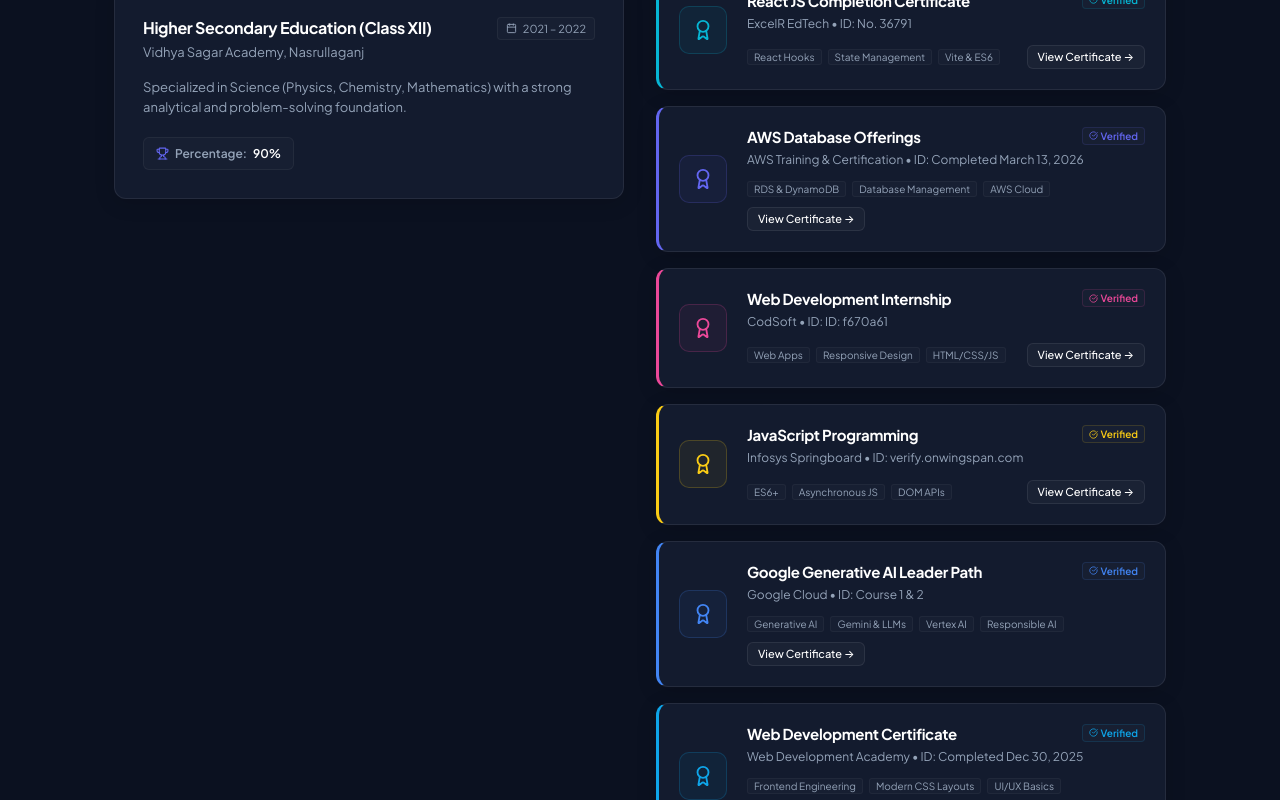
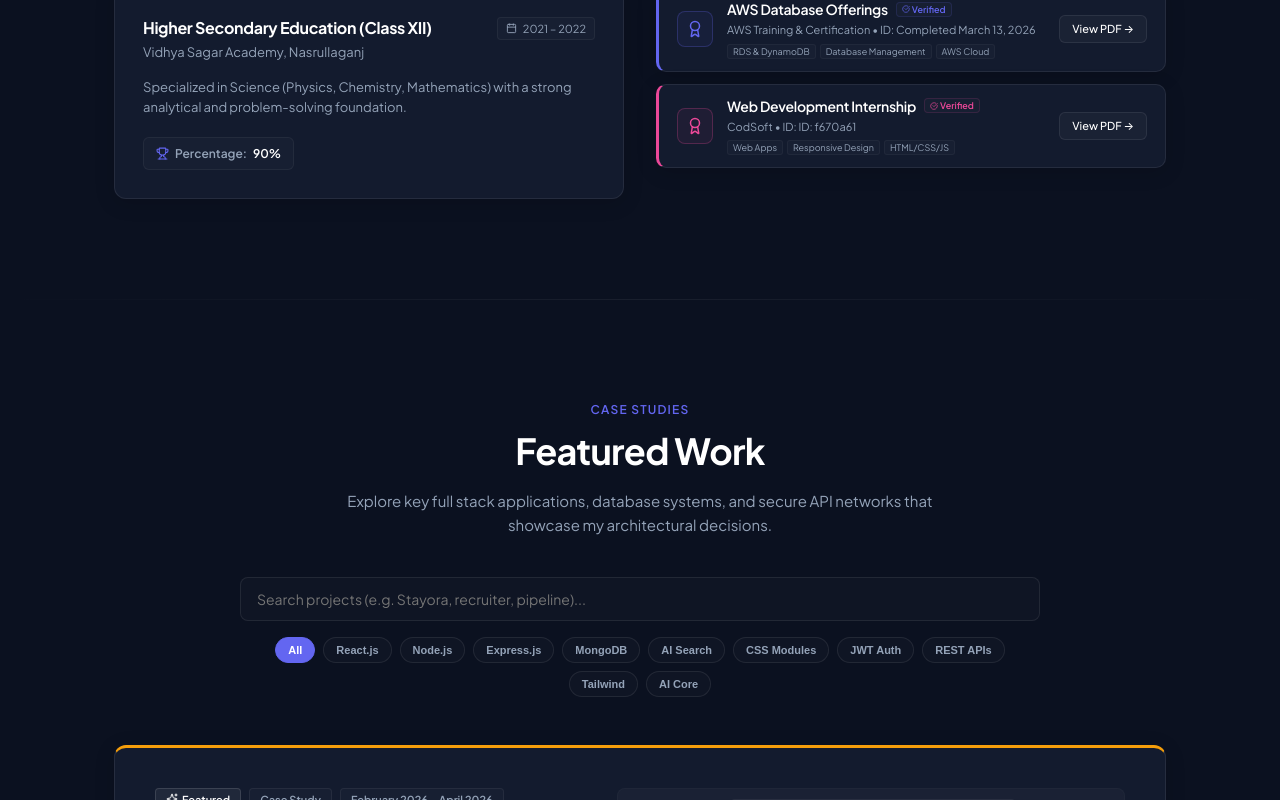
Before and after one commit to Amitrajput111/My-Portfolio, a React (Vite) app: page / in a window 1280 px wide. Shown: the part 5080-5880 px from the top of the page. Built offline with nearby package versions, Linux system fonts and the light colour scheme.

Commit message:
Refactor certifications to top 5 compact cards

```diff
--- a/src/components/EducationCertifications.jsx
+++ b/src/components/EducationCertifications.jsx
@@ -68,33 +68,6 @@
       cardClass: 'cert-web-intern',
       skills: ['Web Apps', 'Responsive Design', 'HTML/CSS/JS'],
       pdfUrl: '/codsoft-web-development-internship.pdf'
-    },
-    {
-      title: 'JavaScript Programming',
-      provider: 'Infosys Springboard',
-      id: 'verify.onwingspan.com',
-      color: '#facc15',
-      cardClass: 'cert-js-course',
-      skills: ['ES6+', 'Asynchronous JS', 'DOM APIs'],
-      pdfUrl: '/infosys-javascript.pdf'
-    },
-    {
-      title: 'Google Generative AI Leader Path',
-      provider: 'Google Cloud',
-      id: 'Course 1 & 2',
-      color: '#4285f4',
-      cardClass: 'cert-gen-ai',
-      skills: ['Generative AI', 'Gemini & LLMs', 'Vertex AI', 'Responsible AI'],
-      pdfUrl: '/google-gen-ai-leader-1.pdf'
-    },
-    {
-      title: 'Web Development Certificate',
-      provider: 'Web Development Academy',
-      id: 'Completed Dec 30, 2025',
-      color: '#0ea5e9',
-      cardClass: 'cert-web-dev',
-      skills: ['Frontend Engineering', 'Modern CSS Layouts', 'UI/UX Basics'],
-      pdfUrl: '/web-development-cert.pdf'
     }
   ];
 
@@ -204,26 +177,21 @@
             <h3 style={{ fontSize: '20px', fontWeight: 700, color: '#ffffff' }}>Professional Certifications</h3>
           </div>
 
-          <div style={{ display: 'grid', gridTemplateColumns: '1fr', gap: '16px' }}>
+          <div style={{ display: 'grid', gridTemplateColumns: '1fr', gap: '12px' }}>
             {certificationsList.map((cert) => (
               <div
                 key={cert.title}
-                className={`glass-card ${cert.cardClass}`}
-                style={{
-                  display: 'flex',
-                  alignItems: 'center',
-                  gap: '20px',
-                  padding: '20px',
-                }}
+                className={`glass-card cert-card-compact ${cert.cardClass}`}
               >
+                <div className="cert-left-area">
                   {/* Visual Icon Badge */}
                   <div
                     style={{
-                    width: '48px',
-                    height: '48px',
-                    borderRadius: '10px',
+                      width: '36px',
+                      height: '36px',
+                      borderRadius: '8px',
                       background: `rgba(${parseInt(cert.color.slice(1,3), 16) || 255}, ${parseInt(cert.color.slice(3,5), 16) || 255}, ${parseInt(cert.color.slice(5,7), 16) || 255}, 0.06)`,
-                    border: `1px solid rgba(${parseInt(cert.color.slice(1,3), 16) || 255}, ${parseInt(cert.color.slice(3,5), 16) || 255}, ${parseInt(cert.color.slice(5,7), 16) || 255}, 0.2)`,
+                      border: `1px solid rgba(${parseInt(cert.color.slice(1,3), 16) || 255}, ${parseInt(cert.color.slice(3,5), 16) || 255}, ${parseInt(cert.color.slice(5,7), 16) || 255}, 0.25)`,
                       display: 'flex',
                       justifyContent: 'center',
                       alignItems: 'center',
@@ -231,76 +199,57 @@
                       flexShrink: 0,
                     }}
                   >
-                  <Award size={22} />
+                    <Award size={18} />
                   </div>
 
                   {/* Details */}
-                <div style={{ flex: 1, display: 'flex', flexDirection: 'column', gap: '4px' }}>
-                  <div style={{ display: 'flex', justifyContent: 'space-between', alignItems: 'flex-start', flexWrap: 'wrap', gap: '4px' }}>
-                    <h4 style={{ fontSize: '15px', fontWeight: 700, color: '#ffffff' }}>
+                  <div className="cert-details-block">
+                    <div className="cert-header-line">
+                      <h4 className="cert-compact-title" title={cert.title}>
                         {cert.title}
                       </h4>
                       <span
                         style={{
-                        fontSize: '10px',
+                          fontSize: '9px',
                           fontWeight: 600,
                           color: cert.color,
                           background: 'rgba(255,255,255,0.02)',
                           border: `1px solid rgba(${parseInt(cert.color.slice(1,3), 16) || 255}, ${parseInt(cert.color.slice(3,5), 16) || 255}, ${parseInt(cert.color.slice(5,7), 16) || 255}, 0.15)`,
-                        padding: '2px 6px',
+                          padding: '1px 5px',
                           borderRadius: '4px',
                           display: 'inline-flex',
                           alignItems: 'center',
-                        gap: '3px',
+                          gap: '2px',
+                          flexShrink: 0,
                         }}
                       >
-                      <CheckCircle size={9} />
+                        <CheckCircle size={8} />
                         Verified
                       </span>
                     </div>
 
-                  <p style={{ fontSize: '12px', color: 'var(--text-muted)' }}>
+                    <p className="cert-meta-info">
                       {cert.provider} • ID: {cert.id}
                     </p>
 
-                  {/* Skills & Verification Link Row */}
-                  <div style={{ display: 'flex', justifyContent: 'space-between', alignItems: 'center', flexWrap: 'wrap', gap: '10px', marginTop: '8px' }}>
-                    <div style={{ display: 'flex', flexWrap: 'wrap', gap: '6px' }}>
+                    {/* Skills Row */}
+                    <div className="cert-skills-row">
                       {cert.skills.map((s) => (
-                        <span
-                          key={s}
-                          style={{
-                            fontSize: '10px',
-                            color: 'var(--text-muted)',
-                            background: 'rgba(255, 255, 255, 0.02)',
-                            padding: '1px 6px',
-                            borderRadius: '3px',
-                            border: '1px solid rgba(255,255,255,0.04)',
-                          }}
-                        >
+                        <span key={s} className="cert-skill-tag">
                           {s}
                         </span>
                       ))}
                     </div>
+                  </div>
+                </div>
+
+                {/* Action Link */}
                 {cert.pdfUrl && (
                   <a
                     href={cert.pdfUrl}
                     target="_blank"
                     rel="noopener noreferrer"
-                        style={{
-                          fontSize: '11px',
-                          color: '#ffffff',
-                          background: 'rgba(255, 255, 255, 0.03)',
-                          border: '1px solid rgba(255, 255, 255, 0.08)',
-                          padding: '4px 10px',
-                          borderRadius: '6px',
-                          textDecoration: 'none',
-                          fontWeight: 500,
-                          transition: 'all 0.2s ease',
-                          display: 'inline-flex',
-                          alignItems: 'center',
-                          gap: '4px',
-                        }}
+                    className="cert-action-btn-compact"
                     onMouseEnter={(e) => {
                       e.currentTarget.style.background = 'rgba(255, 255, 255, 0.08)';
                       e.currentTarget.style.borderColor = cert.color;
@@ -312,11 +261,9 @@
                       e.currentTarget.style.color = '#ffffff';
                     }}
                   >
-                        View Certificate →
+                    View PDF →
                   </a>
                 )}
-                  </div>
-                </div>
               </div>
             ))}
           </div>
--- a/src/index.css
+++ b/src/index.css
@@ -619,3 +619,105 @@
 .glass-card.cert-web-dev:hover {
   border-color: #0ea5e9;
 }
+
+/* Compact & Structured Certificate Card Styles */
+.cert-card-compact {
+  display: flex;
+  align-items: center;
+  justify-content: space-between;
+  gap: 16px;
+  padding: 12px 18px !important;
+  border-radius: 10px !important;
+}
+
+.cert-left-area {
+  display: flex;
+  align-items: center;
+  gap: 14px;
+  flex: 1;
+  min-width: 0;
+}
+
+.cert-details-block {
+  display: flex;
+  flex-direction: column;
+  gap: 3px;
+  flex: 1;
+  min-width: 0;
+}
+
+.cert-header-line {
+  display: flex;
+  align-items: center;
+  gap: 8px;
+  flex-wrap: wrap;
+}
+
+.cert-compact-title {
+  font-size: 14px;
+  font-weight: 600;
+  color: #ffffff;
+  margin: 0;
+  white-space: nowrap;
+  overflow: hidden;
+  text-overflow: ellipsis;
+}
+
+.cert-meta-info {
+  font-size: 11px;
+  color: var(--text-muted);
+  margin: 0;
+}
+
+.cert-skills-row {
+  display: flex;
+  flex-wrap: wrap;
+  gap: 4px;
+  margin-top: 2px;
+}
+
+.cert-skill-tag {
+  font-size: 9px;
+  color: var(--text-muted);
+  background: rgba(255, 255, 255, 0.02);
+  padding: 1px 5px;
+  border-radius: 3px;
+  border: 1px solid rgba(255, 255, 255, 0.04);
+}
+
+.cert-action-btn-compact {
+  font-size: 11px;
+  color: #ffffff;
+  background: rgba(255, 255, 255, 0.03);
+  border: 1px solid rgba(255, 255, 255, 0.08);
+  padding: 6px 12px;
+  border-radius: 6px;
+  text-decoration: none;
+  font-weight: 500;
+  transition: all 0.2s ease;
+  display: inline-flex;
+  align-items: center;
+  gap: 4px;
+  flex-shrink: 0;
+}
+
+/* Responsiveness for compact cards */
+@media (max-width: 550px) {
+  .cert-card-compact {
+    flex-direction: column;
+    align-items: stretch;
+    gap: 12px;
+    padding: 14px 16px !important;
+  }
+  .cert-left-area {
+    width: 100%;
+  }
+  .cert-compact-title {
+    white-space: normal;
+  }
+  .cert-action-btn-compact {
+    align-self: flex-start;
+    width: 100%;
+    justify-content: center;
+  }
+}
```
Lines whose indentation alone changed are shown as unchanged.
